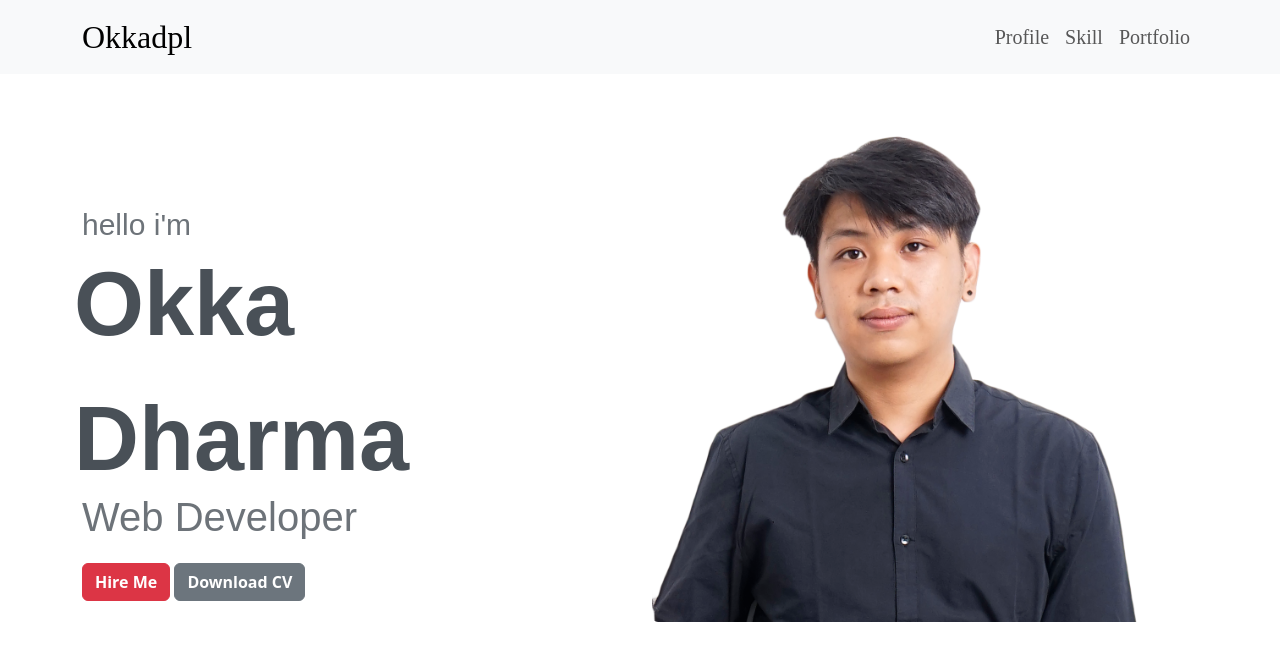
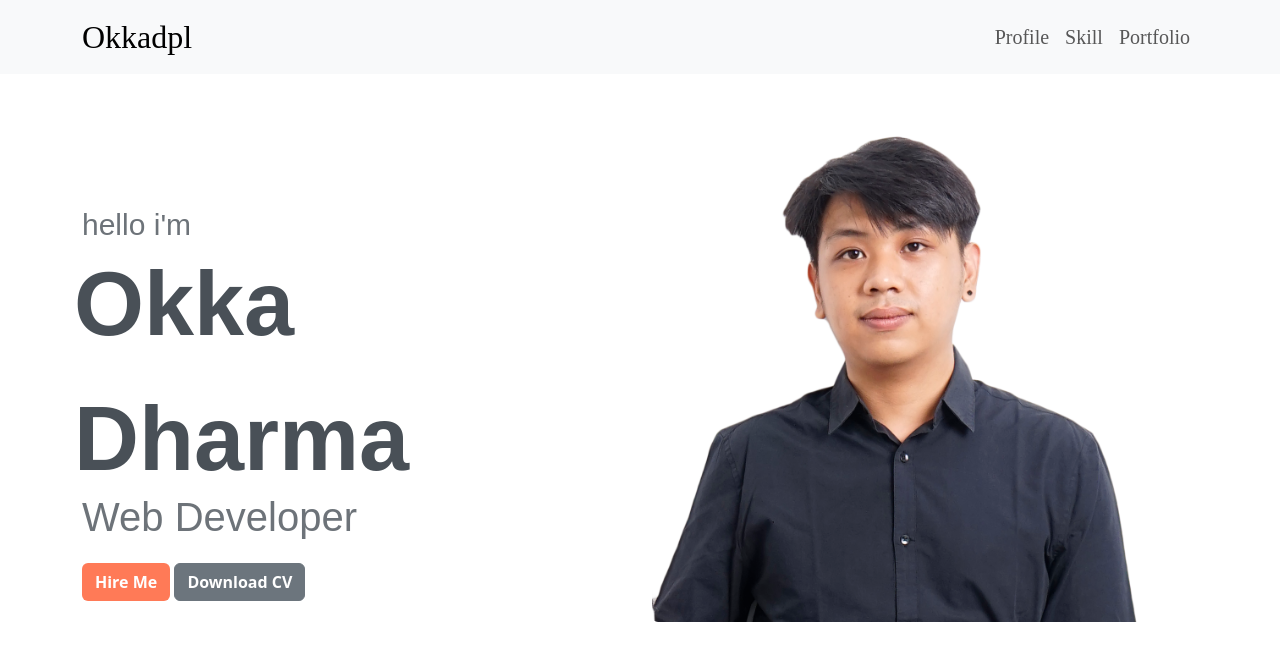
Before and after one commit to OkkaDPL/portfolio, a plain HTML site: page index.html in a window 1280 px wide. Drawn offline with nearby package versions, Linux system fonts and the light colour scheme; a web font is replaced by a local one.

Commit message:
Update index.html
balikin lagi btnnya ke orange

```diff
--- a/index.html
+++ b/index.html
@@ -45,7 +45,7 @@
           <p class="a">hello i'm</p>
           <p class="b">Okka Dharma</p>
           <p class="c fw-light">Web Developer</p>
-          <button type="button" class="btn btn-danger fw-bold">Hire Me</button>
+          <button type="button" class="btn btn-orange fw-bold">Hire Me</button>
           <button type="button" class="btn btn-secondary fw-bold">Download CV</button>
         </div>
         <div class="col-6">
```
